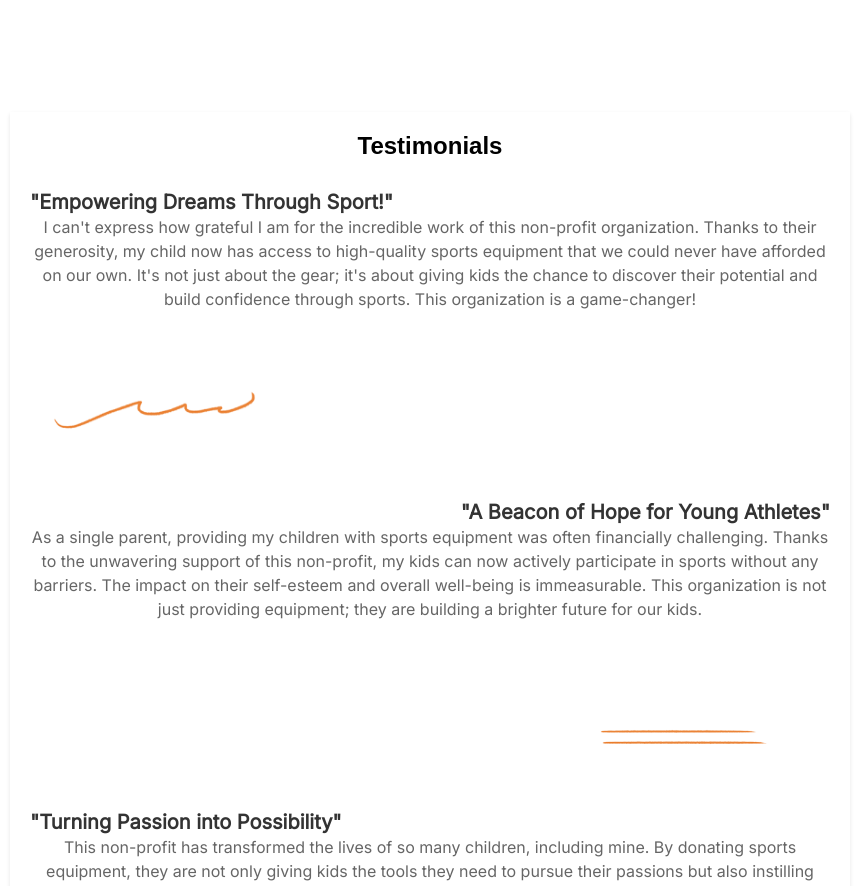
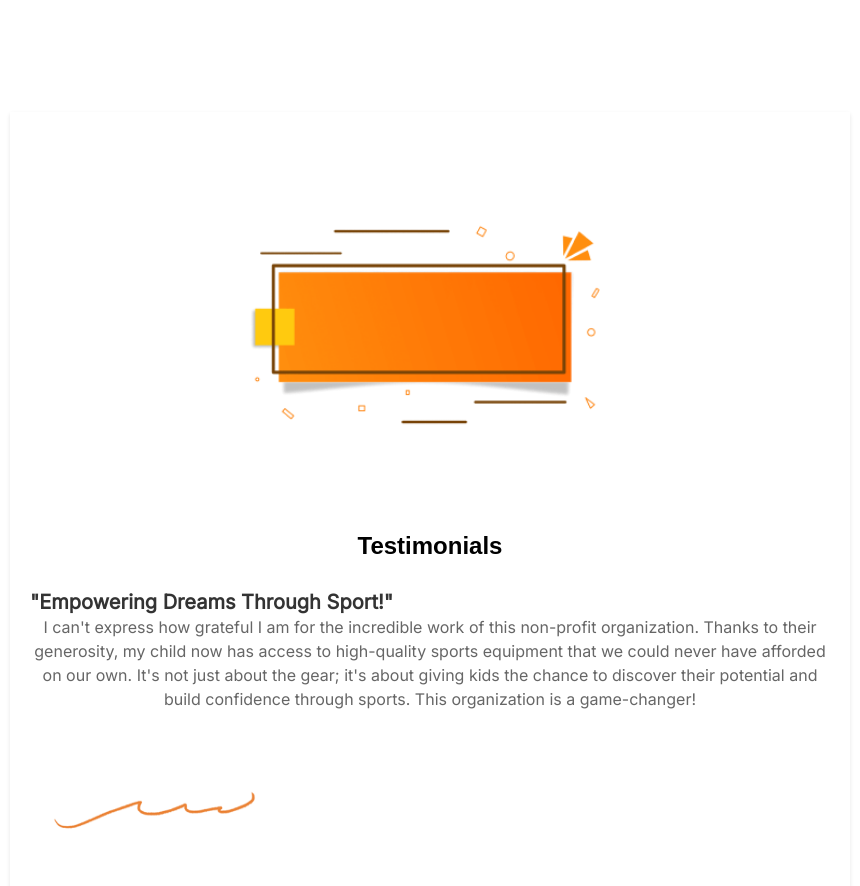
Before and after one commit to RadmehrM/KBK-React, a React (Create React App) app in the folder kbk-react/: page / in a window 1280 px wide. Shown: the part 5040-5926 px from the top of the page, without its empty margins (210-1070 px from the left). Built offline with nearby package versions, Linux system fonts and the light colour scheme.

Commit message:
updated banner

```diff
--- a/kbk-react/src/components/Testimonials.css
+++ b/kbk-react/src/components/Testimonials.css
@@ -11,8 +11,17 @@
   }
 
   .testimonials-header {
+    position: relative; /* The header will be the positioning context for the absolutely positioned text */
     text-align: center;
     margin-bottom: 30px;
+  }
+
+  .testimonials-header-banner {
+    width: 50%; /* Adjust this as needed to make the banner smaller */
+    height: auto; /* This will maintain the aspect ratio of the image */
+    display: block; /* To ensure it takes up the full width */
+    margin: 0 auto; /* This will center the banner in the container */
+    margin-bottom: 0px;
   }
 
   .testimonials-header h2 {
@@ -53,6 +62,8 @@
     line-height: 1.5;
     color: #666;
     margin: 0;
+    margin-top: 0px;
+    margin-bottom: 0px;
   }
 
 /* Styles for left-aligned testimonial titles */
--- a/kbk-react/src/components/Testimonials.js
+++ b/kbk-react/src/components/Testimonials.js
@@ -6,6 +6,7 @@ import ribbon1 from '../images/testimonials/ribbon1.png'; // Import image
 import ribbon2 from '../images/testimonials/ribbon2.png'; // Import image
 import ribbon3 from '../images/testimonials/ribbon3.png'; // Import image
 
+import testimonialsbanner from '../images/banner.png';
 function Testimonial({ title, text, className, alignRight }) { // Added alignRight prop
   const alignmentClass = alignRight ? 'right-aligned' : 'left-aligned';
 
@@ -22,6 +23,7 @@ function Testimonials() {
   return (
     <div className="testimonials">
       <div className="testimonials-header">
+      <img src={testimonialsbanner} alt="Header Banner" className="testimonials-header-banner" />
         <h2>Testimonials</h2>
       </div>
       <Testimonial
```
